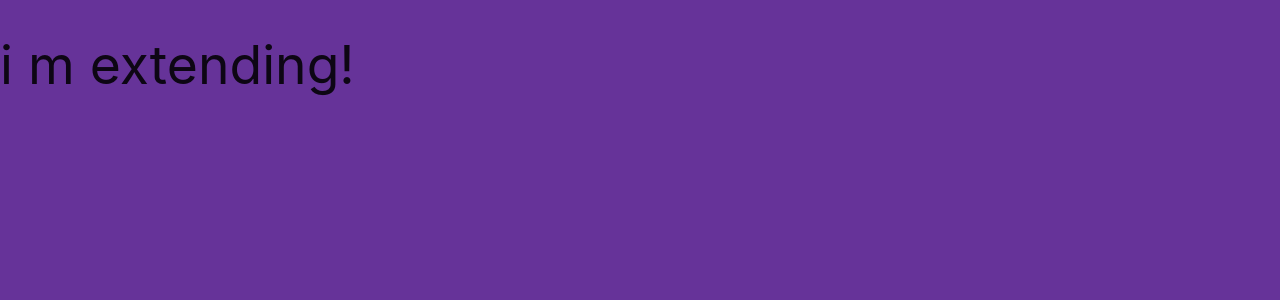
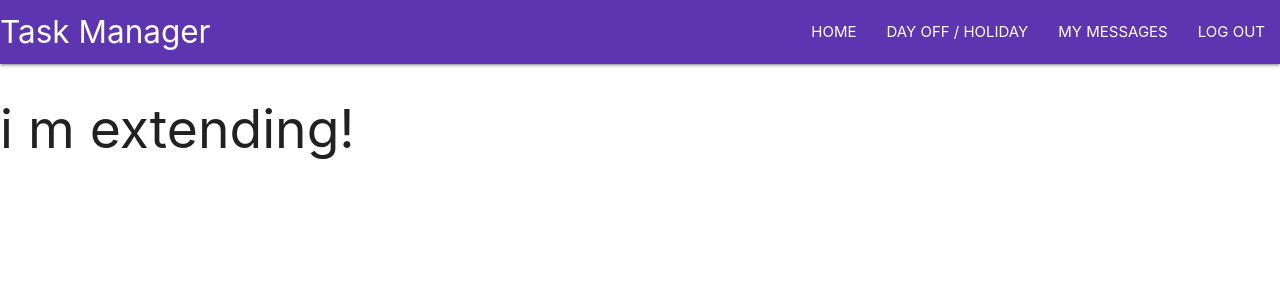
Before and after one commit to kinglohy/milestone_3, a Flask app: page / in a window 1280 px wide. Shown: the top 300 px of the page. Run offline with Flask 2, Linux system fonts and the light colour scheme; data that the repository does not hold is empty; some libraries are stand-ins or nearby versions.

Commit message:
Add Nav and Sidenav

```diff
--- a/static/css/style.css
+++ /dev/null
@@ -1,3 +0,0 @@
-body {
-    background-color: rebeccapurple;
-}
--- a/static/js/script.js
+++ b/static/js/script.js
@@ -0,0 +1,3 @@
+$(document).ready(function(){
+    $('.sidenav').sidenav();
+  });
--- a/templates/base.html
+++ b/templates/base.html
@@ -13,6 +13,32 @@
 </head>
 <body>
 
+<header>
+    <!---->
+    <nav class="nav-extended, deep-purple darken-1">
+        <div class="nav-wrapper">
+            <a href="{{ url_for('get_tasks') }}" class="brand-logo">Task Manager</a>
+            <a href="#" data-target="mobile-demo" class="sidenav-trigger"><i class="fad fa-bars"></i></a>
+            <ul class="right hide-on-med-and-down">
+                <li><a href="{{ url_for('get_tasks') }}">HOME</a></li>
+                <li><a href="#">DAY OFF / HOLIDAY</a></li>
+                <li><a href="#">MY MESSAGES</a></li>
+                <li><a href="#">LOG OUT</a></li>
+            </ul>
+        </div>
+    </nav>
+
+    <!-- Mobile Sidenav -->
+      <ul class="sidenav" id="mobile-demo">
+          <h4 class="center-align lime accent-1">Task Manager</h4>
+        <li><a href="{{ url_for('get_tasks') }}">HOME</a></li>
+        <li><a href="#">DAY OFF / HOLIDAY</a></li>
+        <li><a href="#">MY MESSAGES</a></li>
+        <li><a href="#">LOG OUT</a></li>
+      </ul>
+
+</header>
+
 {% block content %}
 {% endblock %}
 
```
